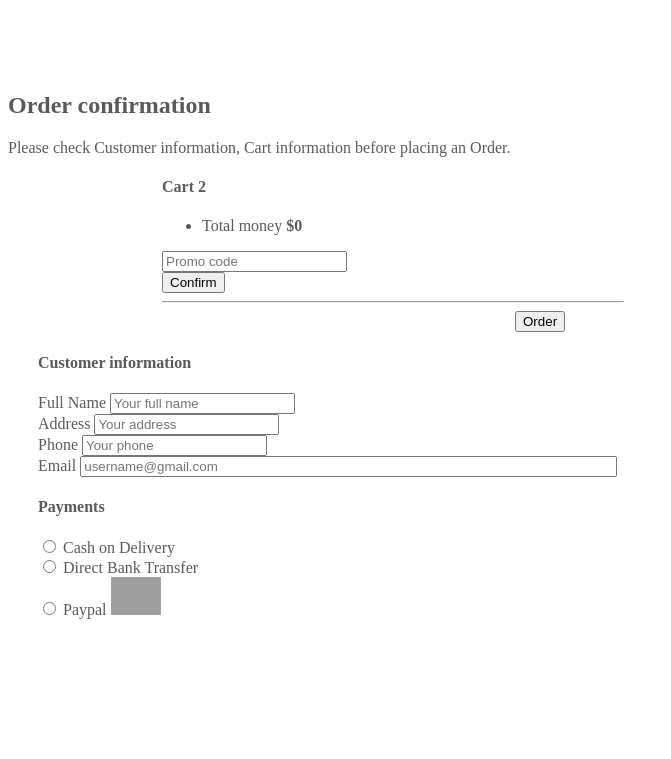
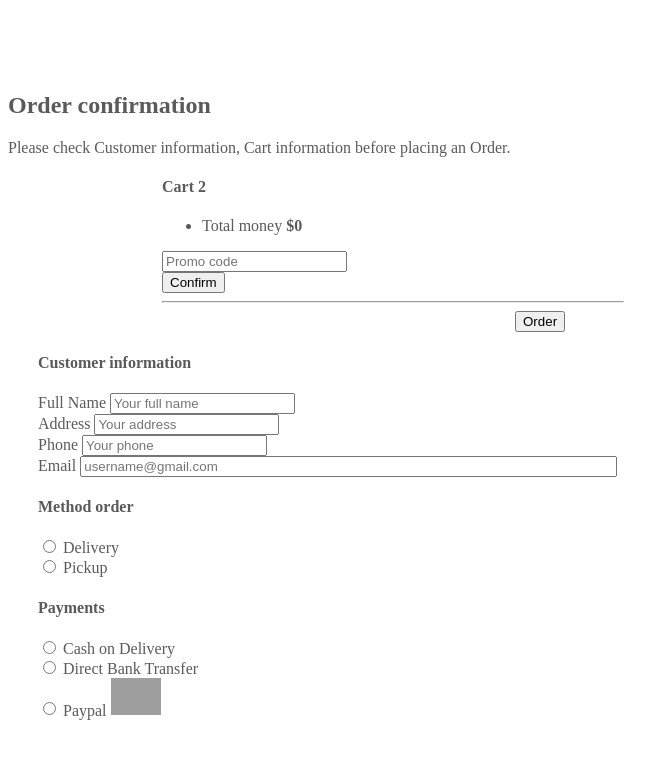
Before and after one commit to chanhhanh/agile-coffee-system, a CodeIgniter 4 app: the page made by app/Views/pages/order_confirm.php in a window 1280 px wide. Shown: the top 759 px of the page, without its empty margins (0-671 px from the left). Run offline with PHP 8.4 and a stand-in for CodeIgniter, Linux system fonts and the light colour scheme; the template is opened without the code that fills it, so the values that code supplies are empty; some libraries are stand-ins or nearby versions; some web fonts are replaced; grey boxes are pictures that could not be loaded.

Commit message:
Update order_confirm

```diff
--- a/app/Views/pages/order_confirm.php
+++ b/app/Views/pages/order_confirm.php
@@ -32,8 +32,8 @@
                             <span class="badge badge-secondary badge-pill">2</span>
                         </h4>
                         <ul class="list-group mb-3">
-                            <?php $sum=0 ?>
-                            <?php foreach($cart_item as $item) : ?>
+                            <?php $sum = 0 ?>
+                            <?php foreach ($cart_item as $item) : ?>
                                 <li class="product list-group-item d-flex justify-content-between lh-condensed">
                                     <div>
                                         <h6 class="my-0"><?php echo $item["coffee_name"] ?> (<?php echo $item["size"] ?>)</h6>
@@ -51,7 +51,7 @@
                                         <i class="bi bi-trash3 remove-product" style="border: 0; padding: 4px 8px; background-color: #c66; color: #fff; font-family: font-bold; font-size: 12px; border-radius: 3px;"></i>
                                         <span class="text-muted" style="padding-left:23px"><?php echo $item["total_amount"] ?></span>
                                 </li>
-                                <?php $sum+=$item["total_amount"] ?>
+                                <?php $sum += $item["total_amount"] ?>
                             <?php endforeach; ?>
                             <!-- <li class="list-group-item d-flex justify-content-between lh-condensed">
                                 <div>
@@ -62,7 +62,7 @@
                             </li> -->
                             <li class="list-group-item d-flex justify-content-between">
                                 <span>Total money</span>
-                                <strong>$<?=$sum?></strong>
+                                <strong>$<?= $sum ?></strong>
                             </li>
                         </ul>
                         <div class="input-group">
@@ -94,6 +94,17 @@
                                 <!-- <input type="text" class="form-control" id="exampleInputEmail"
                                     aria-describedby="emailHelp" placeholder="Your email"> -->
                                 <input class="form-control" id="exampleInputEmail" type="email" size="64" maxLength="64" required placeholder="username@gmail.com" pattern=".+@gmail\.com" title="Please Enter Correct Email Format" value="<?php echo session()->get('email'); ?>">
+                            </div>
+                            <h4 class="mb-3">Method order</h4>
+                            <div class="d-block my-3">
+                                <div class="custom-control custom-radio">
+                                    <input id="httt-1" name="httt_ma" type="radio" class="custom-control-input" required="" value="1">
+                                    <label class="custom-control-label" for="httt-1">Delivery</label>
+                                </div>
+                                <div class="custom-control custom-radio">
+                                    <input id="httt-2" name="httt_ma" type="radio" class="custom-control-input" required="" value="2">
+                                    <label class="custom-control-label" for="httt-2">Pickup</label>
+                                </div>
                             </div>
                             <h4 class="mb-3">Payments</h4>
                             <!--  Tiền mặt MoMo ZaloPay ShopeePay-->
```
Also changed, not shown: app/Views/templates/header.php (+4 -4 lines). Lines whose indentation alone changed are shown as unchanged.
